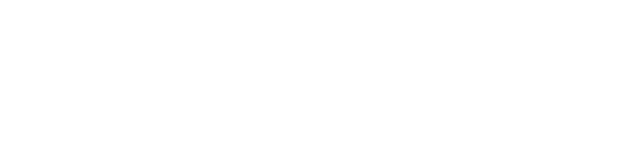
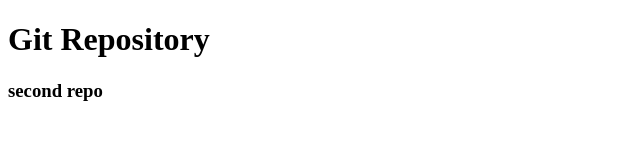
Before and after one commit to asifmahmud00/my-second-repo, a plain HTML site: page index.html in a window 1280 px wide. Shown: the whole page, without its empty margins (0-640 px from the left). Drawn offline with Linux system fonts and the light colour scheme.

Commit message:
headded added

```diff
--- a/index.html
+++ b/index.html
@@ -7,6 +7,7 @@
     <title>My Second repo</title>
 </head>
 <body>
-
+    <h1>Git Repository</h1>
+    <h3>second repo</h3>
 </body>
 </html>
```
